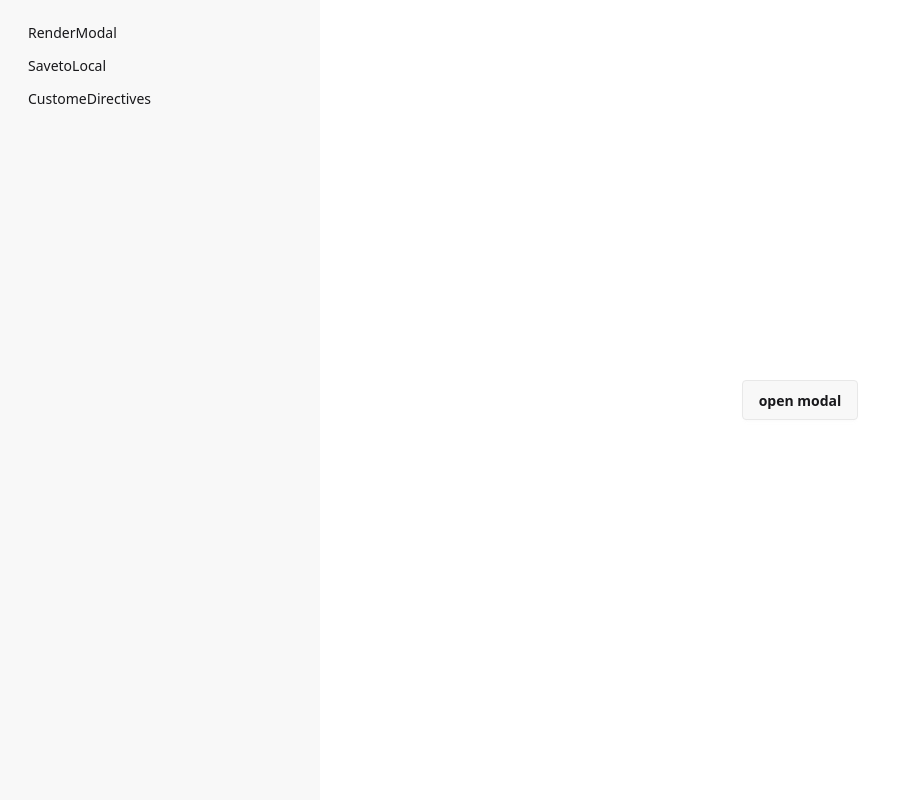
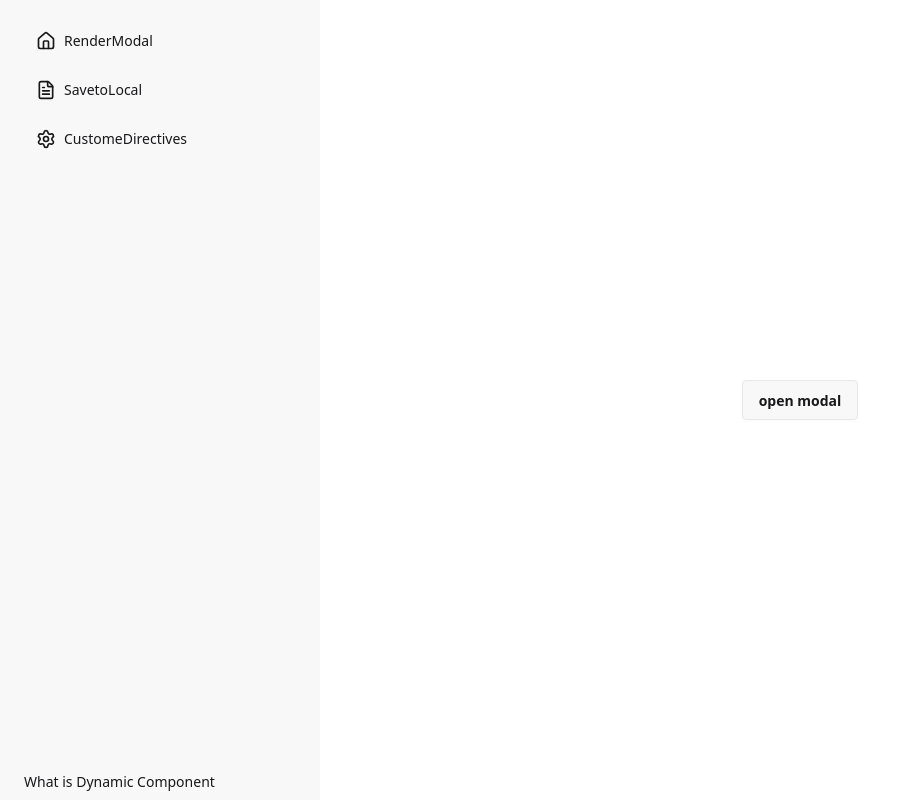
Before and after one commit to CedricKyle/my-vue-journey, a Vue app: page / in a window 1280 px wide. Shown: the whole page, without its empty margins (0-897 px from the left). Built offline with nearby package versions, Linux system fonts and the light colour scheme.

Commit message:
Add lucide-vue-next icons and enhance DynamicComponent with new tabs

```diff
--- a/package.json
+++ b/package.json
@@ -10,6 +10,7 @@
   },
   "dependencies": {
     "@tailwindcss/vite": "^4.0.9",
+    "lucide-vue-next": "^0.479.0",
     "tailwindcss": "^4.0.9",
     "vue": "^3.5.13"
   },
--- a/src/components/DynamicComponent/DynamicComponent.vue
+++ b/src/components/DynamicComponent/DynamicComponent.vue
@@ -2,15 +2,39 @@
 import RenderModal from '../AsyncComponent/RenderModal.vue';
 import SavetoLocal from '../ComposableTest/SavetoLocal.vue';
 import CustomeDirectives from '../CustomDirectives/CustomeDirectives.vue';
+import Whatis from './Whatis.vue';
+import HowItWork from './HowItWork.vue';
+import WhyUseFull from './WhyUseFull.vue';
+import { Home, FileText, Settings } from 'lucide-vue-next'; // Import icons
 import { ref } from 'vue';
 
 const currentTab = ref('RenderModal')
+const basicCurrentTab = ref(null)
 
 const tabs ={
-  RenderModal,
-  SavetoLocal,
-  CustomeDirectives
+  RenderModal: { component: RenderModal, icon: Home },
+  SavetoLocal: { component: SavetoLocal, icon: FileText },
+  CustomeDirectives: { component: CustomeDirectives, icon: Settings }
 }
+
+const basicTabs = {
+  //This is sample basic dynamic component
+  Whatis,
+  HowItWork,
+  WhyUseFull
+}
+
+// Function para i-reset ang basicCurrentTab kapag may pinili sa main tabs
+const selectMainTab = (tab) => {
+  currentTab.value = tab;
+  basicCurrentTab.value = null; // Hide basic tab kapag nagpalit ng main tab
+};
+
+// Function para i-reset ang currentTab kapag may pinili sa basic tabs
+const selectBasicTab = (tab) => {
+  basicCurrentTab.value = tab;
+  currentTab.value = null; // Hide main tab kapag nagpalit ng basic tab
+};
 
 </script>
 
@@ -19,17 +43,25 @@ const tabs ={
   <input id="my-drawer-2" type="checkbox" class="drawer-toggle" />
   <div class="drawer-content flex flex-col items-center justify-center">
     <!-- Page content here -->
-    <component :is="tabs[currentTab]"></component>
+    <component v-if="currentTab" :is="tabs[currentTab].component"></component>
+    <component v-if="basicCurrentTab" :is="basicTabs[basicCurrentTab]"></component>
   </div>
   <div class="drawer-side">
     <label for="my-drawer-2" aria-label="close sidebar" class="drawer-overlay"></label>
     <ul class="menu bg-base-200 text-base-content min-h-full w-80 p-4">
       <!-- Sidebar content here -->
-      <li v-for="(_, tabIndex) in tabs" :key="tabIndex" >
-        <button @click="currentTab = tabIndex" :class="{active: currentTab === tabIndex}">
+      <li v-for="(tab, tabIndex) in tabs" :key="tabIndex" class="m-2">
+        <button @click="selectMainTab(tabIndex)" :class="{active: currentTab === tabIndex}">
+          <component :is="tab.icon" class="w-5 h-5" />
           {{ tabIndex }}
         </button>
       </li>
+
+      <div class=" flex flex-col gap-3 pt-150 m-2">
+        <a @click="selectBasicTab('Whatis')" class="cursor-pointer hover:underline">What is Dynamic Component</a>
+        <a @click="selectBasicTab('HowItWork')" class="cursor-pointer hover:underline">How it Works</a>
+        <a @click="selectBasicTab('WhyUseFull')" class="cursor-pointer hover:underline">Why is it Usefull</a>
+      </div>
     </ul>
   </div>
 </div>
--- /dev/null
+++ b/src/components/DynamicComponent/HowItWork.vue
@@ -0,0 +1,13 @@
+<script setup>
+
+</script>
+
+<template>
+  <div class="">
+    <h1 class="text-[40px] font-bold mb-4">🚀 Paano Ito Gumagana?</h1>
+    <p>1️⃣ May listahan ka ng components (components object).</p>
+    <p>2️⃣ May activeComponent state na nagdidikta kung ano ang ipapakita.</p>
+    <p>3️⃣ Kapag nag-click ka ng button, babaguhin nito ang activeComponent.</p>
+    <p>4️⃣ Dahil naka-bind ito sa component :is="components[activeComponent]", automatic na magpapalit ang UI!</p>
+  </div>
+</template>
--- /dev/null
+++ b/src/components/DynamicComponent/Whatis.vue
@@ -0,0 +1,11 @@
+<script setup>
+
+</script>
+
+<template>
+  <div class="">
+    <h1 class="text-[40px] font-bold mb-4">📌 Ano ang Dynamic Component?</h1>
+    <p>Sa Vue, ang Dynamic Component ay isang paraan para mapalitan ang naka-render na component nang hindi gumagamit ng v-if o v-show.</p>
+    <p>Gamit ang "component :is="componentName", puwede mong palitan kung anong component ang lalabas depende sa state.</p>
+  </div>
+</template>
--- /dev/null
+++ b/src/components/DynamicComponent/WhyUseFull.vue
@@ -0,0 +1,13 @@
+<script setup>
+
+</script>
+
+<template>
+   <div class="">
+    <h1 class="text-[40px] font-bold mb-4">💡 Bakit Siya Useful?</h1>
+    <p>✅ Mas malinis kaysa v-if</p>
+    <p>✅ Reusable at modular</p>
+    <p>✅ Walang unnecessary rendering (di gaya ng v-show)</p>
+    <p>✅ Mas madaling i-maintain sa large-scale projects</p>
+  </div>
+</template>
```
Also changed, not shown: 1 other file (tests, documents, lock files or other folders).
